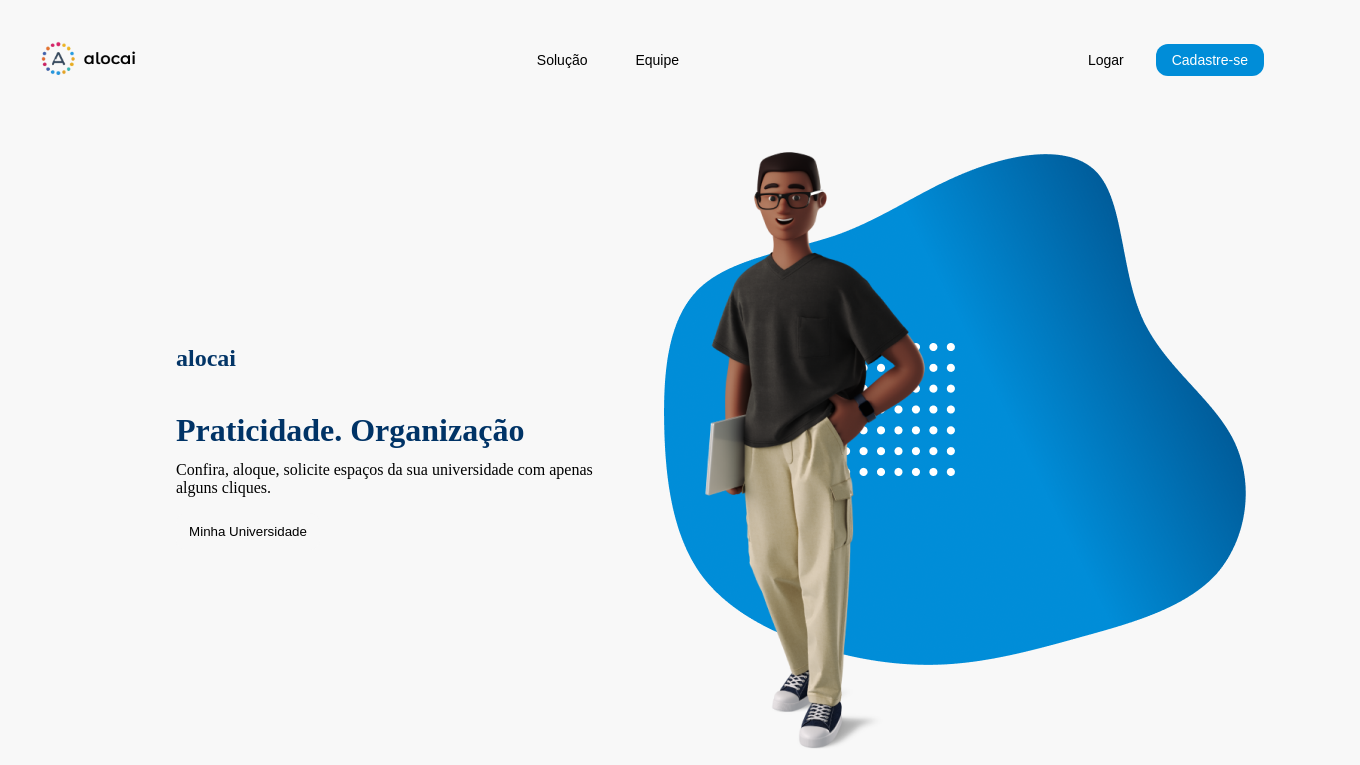
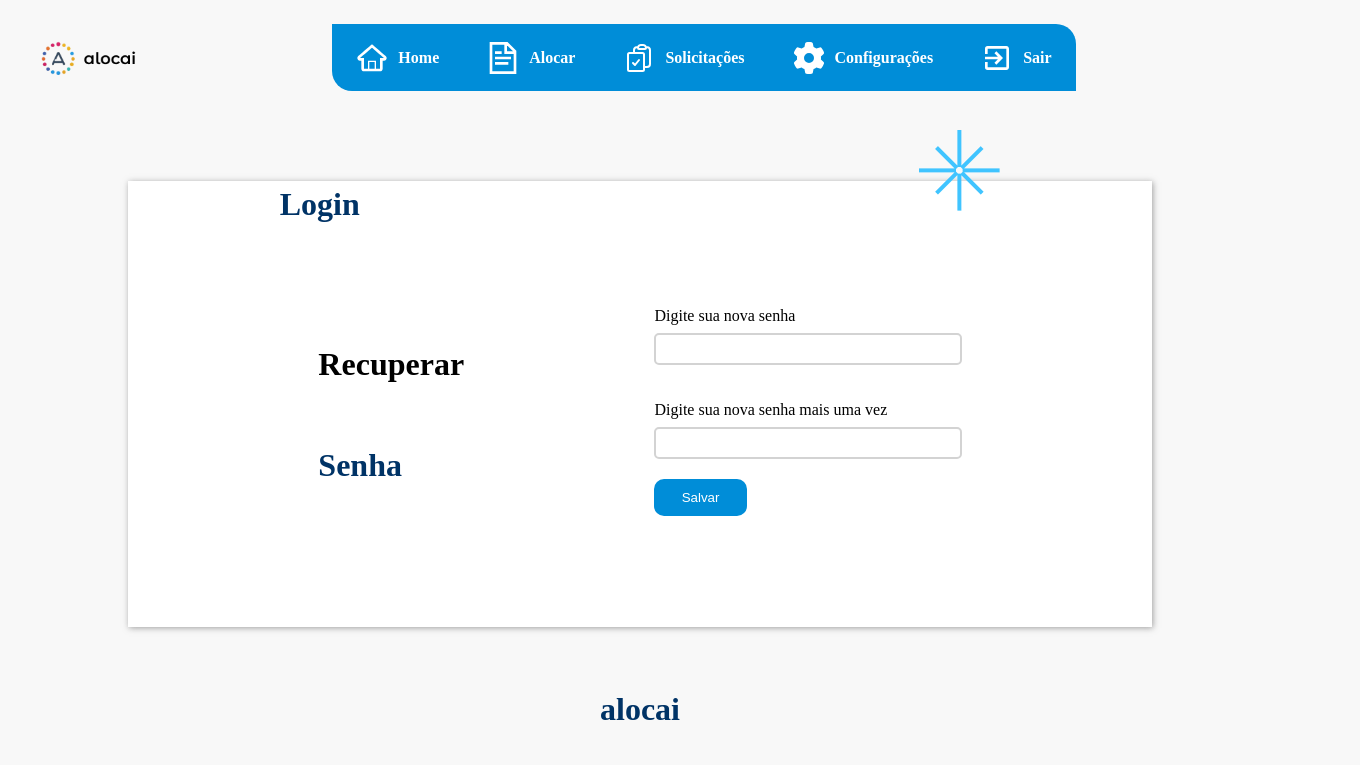
Before and after one commit to Rodrigo-Alb/GestorSalas, a React (Vite) app in the folder GestorSalas/: page /RecuperarSenha in a window 1280 px wide. Before the commit this address led to /. Shown: the top 765 px of the page, 1360 px wide, since content can reach past the window. Built offline with nearby package versions, Linux system fonts and the light colour scheme.

Commit message:
Add RecuperarSenha.jsx

```diff
--- a/GestorSalas/src/App.jsx
+++ b/GestorSalas/src/App.jsx
@@ -11,6 +11,7 @@ import CadastroSala from './Pages/CadastroSala'
 import CadastroDep from './Pages/CadastroDep'
 import MenuCadastro from './Pages/MenuCadastro';
 import RecuperarSenhaEmail from './Pages/RecuperarSenhaEmail';
+import RecuperarSenha from './Pages/RecuperarSenha';
 
 
 function App() {
@@ -32,6 +33,8 @@ function App() {
         <Route path='CadastroPred' element={<CadastroPred />} />
         <Route path='MenuCadastro' element={<MenuCadastro />} />
         <Route path='RecuperarSenhaEmail' element={<RecuperarSenhaEmail/>} />
+        <Route path='RecuperarSenha' element={<RecuperarSenha/>} />
+
 
 
         {isLoggedIn && (
--- /dev/null
+++ b/GestorSalas/src/Pages/RecuperarSenha.jsx
@@ -0,0 +1,40 @@
+import './Login.css'
+import Estrela from '../assets/Estrela.png.png'
+
+
+export default function RecuperarSenha() {
+
+  return (
+    <div className="containerLogin">
+
+      <div className='pageTitleLogin'>
+          <h2>Login</h2>
+          <img src={Estrela} alt="" />
+      </div>
+      <div className="form-containerLogin">
+
+        <div className="info">
+          <img src="" alt="" />
+          <h1>Recuperar</h1>
+          <h2 style={{color:'#003366',fontWeight:'bold'}}>Senha</h2>
+        </div>
+
+        <form  className='form'>
+         <label htmlFor="password">Digite sua nova senha</label>
+         <div className='password-container'><input type="password" id="password"  /></div>
+
+         <label htmlFor="password">Digite sua nova senha mais uma vez</label>
+         <div className='password-container'><input type="password" id="password"  /></div>
+
+          <button className='btn'>
+            Salvar
+          </button>
+
+
+        </form>
+      </div>
+
+      <h2 style={{color:'#003366',fontWeight:'bold',position:'relative', top:'1.5rem'}}>alocai</h2>
+    </div>
+  )
+}
```
